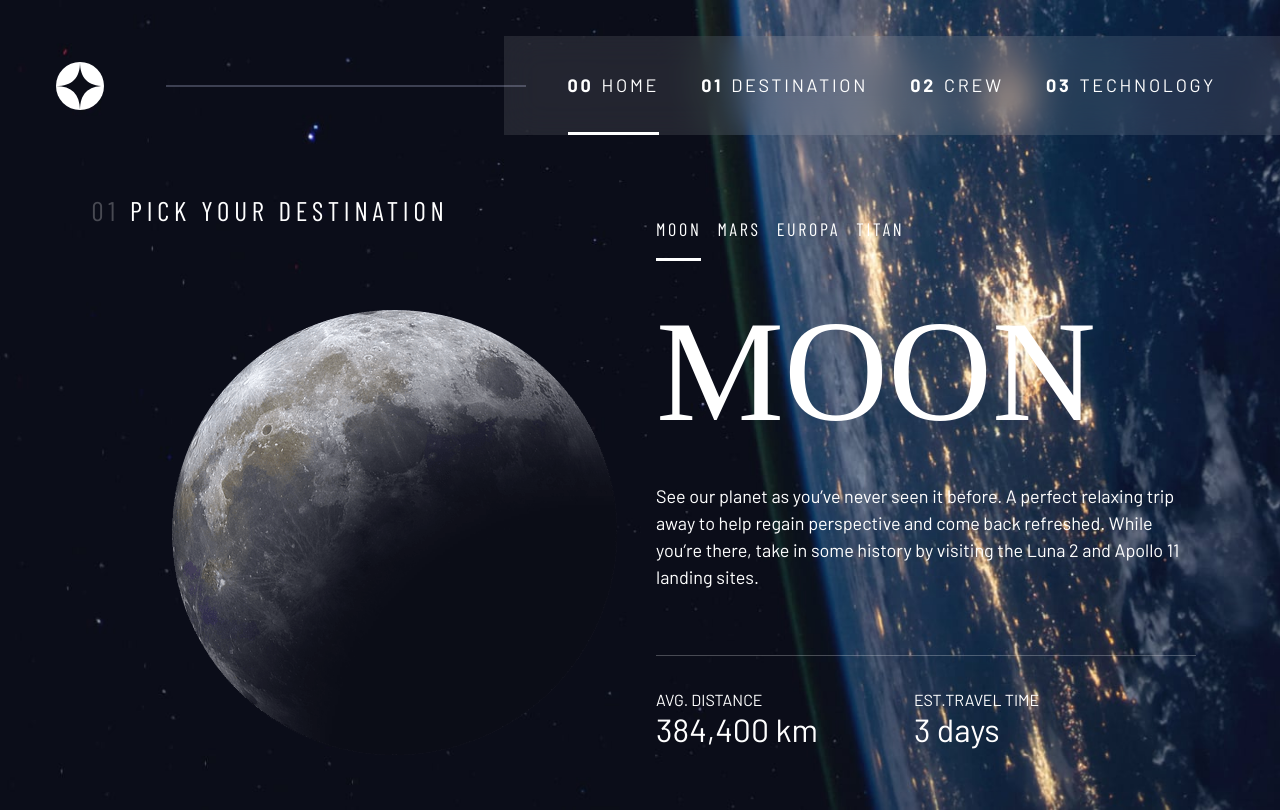
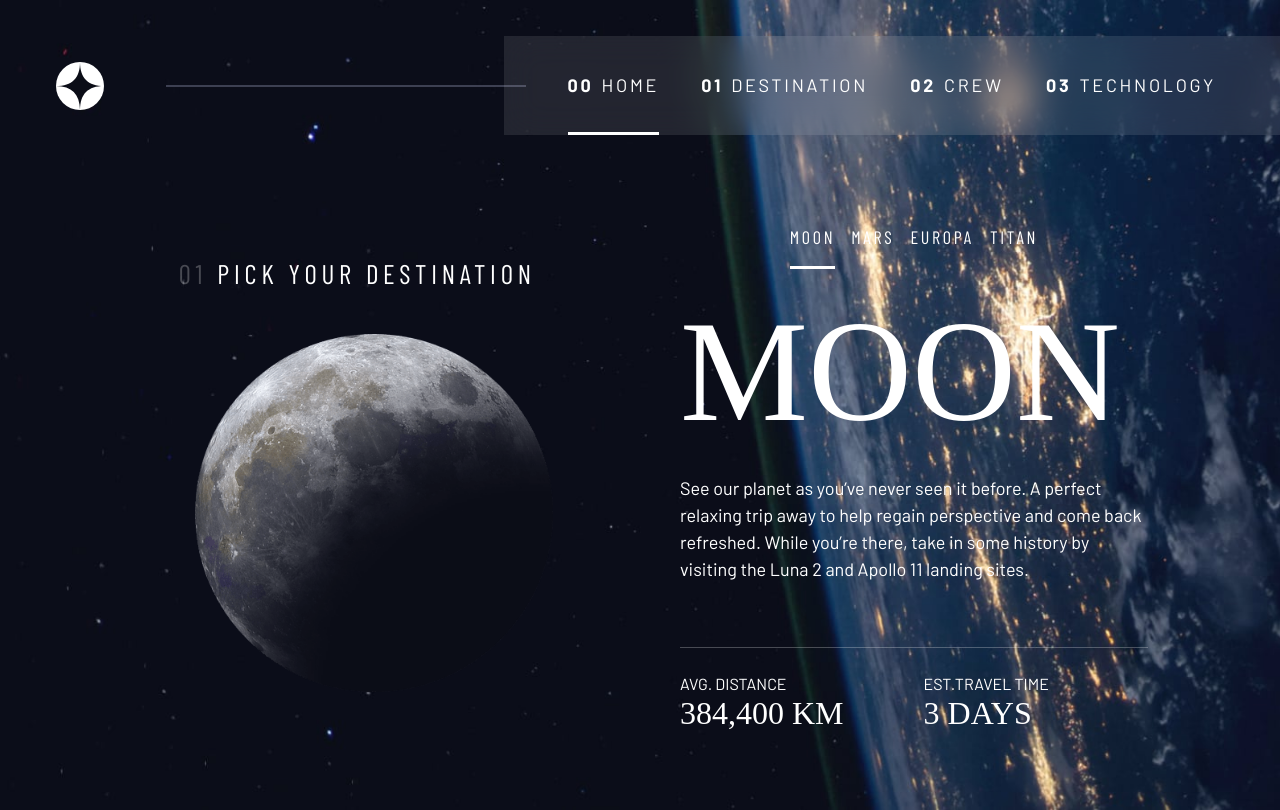
Before and after one commit to cruzrafaelx/space-travel, a React (Create React App) app: page /destinations in a window 1280 px wide. Built offline with nearby package versions, Linux system fonts and the light colour scheme; a web font is replaced by a local one.

Commit message:
Setup tablet and desktop for destinations

```diff
--- a/src/App.css
+++ b/src/App.css
@@ -598,7 +598,7 @@ freedom with animation */
 /* Tablet */
 @media (min-width: 37.5em){
   .homepage{
-    grid-template-rows: 1fr 5fr;
+    grid-template-rows: .9fr 5fr;
     background-image: url(./assets/home/background-home-tablet.jpg);
     background-size: cover;
   }
@@ -617,9 +617,10 @@ freedom with animation */
 
 /* MOON */
 
+/* Mobile */
 .dest-title{
   flex-direction: column;
-  gap: 5rem;
+  gap: 2.5rem;
 }
 
 .dest-title > h1 {
@@ -631,30 +632,72 @@ freedom with animation */
   color: hsl(var(--clr-white) / .25);
 }
 
-/* .dest-content > h1 {
-  margin-block: 2rem;
-} */
+.dest-title > img{
+  max-width: 80%;
+  margin-inline: auto;
+}
 
-/* .dest-sub-content{
-  margin-top: 2rem;
-} */
+.secondary-nav{
+  justify-content: center;
+}
+
+.dest-sub-content{
+  flex-direction: column;
+  gap: 2rem;
+  padding-bottom: 2rem;
+}
 
 .dest-content > .description{
-  padding-bottom: 4rem;
+  padding-bottom: 2rem;
   border-bottom: 1px solid hsl(var(--clr-white) / .25);
 }
 
-.dest-sub-content > *{
-  margin-right: 5rem;
+/* Tablet */
+@media (min-width: 37.5em){
+  .dest-title{
+    width: 100%;
+  }
+  .dest-title > h1{
+    text-align: left;
+  }
+
+  .dest-sub-content{
+    flex-direction: row;
+    justify-content: space-around;
+    gap: 2rem;
+  }
 }
 
+/* Desktop */
+@media (min-width: 50em){
+  .grid-container.destinations{
+    column-gap: var(--container-gap, 5rem);
+  }
 
+  .dest-title{
+    width: 80%;
+  }
 
+  .dest-title > img{
+    padding-left: 1rem;
+  }
 
-@media (min-width: 50em){
   .dest-title > img{
-    padding-left: 5rem;
+    min-width: 100%;
+    max-width: 100%;
+    height: auto;
   }
+
+  .dest-content > .description{
+    padding-bottom: 4rem;
+    border-bottom: 1px solid hsl(var(--clr-white) / .25);
+  }
+
+  .dest-sub-content{
+    justify-content: start;
+    gap: 5rem;
+  }
+
 }
 
 
--- a/src/Layouts/DestinationsLayout.jsx
+++ b/src/Layouts/DestinationsLayout.jsx
@@ -11,13 +11,13 @@ function Destinations() {
   const travel = data.destinations[0].travel
 
   return (
-    <section className='grid-container grid-container--destinations destinations'>
+    <section className='grid-container grid-container--destinations destinations flow' style={{"--flow-space": "1.5rem"}}>
         <div className='flex dest-title'>
           <h1 className='uppercase letter-spacing-1'><span>01</span> Pick your destination</h1>
           <img src={image}></img>
         </div>
 
-        <div className='dest-content flow' style={{"--flow-space": "2rem"}}>
+        <div className='dest-content flow' >
           <nav>
               <ul className="secondary-nav underline-indicators flex">
                   <li className="active"><NavLink to='' className="uppercase text-white letter-spacing-2">Moon</NavLink></li>
@@ -31,11 +31,11 @@ function Destinations() {
           <div className='dest-sub-content flex'>
             <div >
               <p className='uppercase fs-300'>avg. distance</p>
-              <h3 className='fs-600'>{distance}</h3>
+              <h3 className='uppercase fs-600 ff-serif'>{distance}</h3>
             </div>
             <div >
               <p className='uppercase fs-300'>est.travel time</p>
-              <h3 className='fs-600'>{travel}</h3>
+              <h3 className='uppercase fs-600 ff-serif'>{travel}</h3>
             </div>
           </div>
         </div>
```
